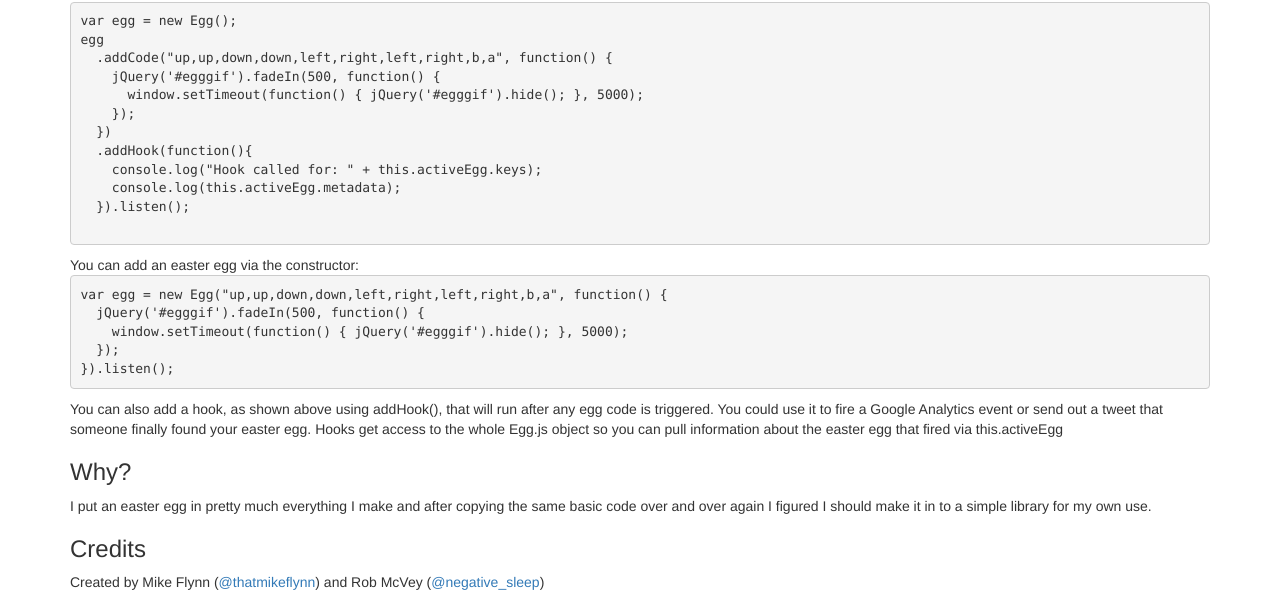
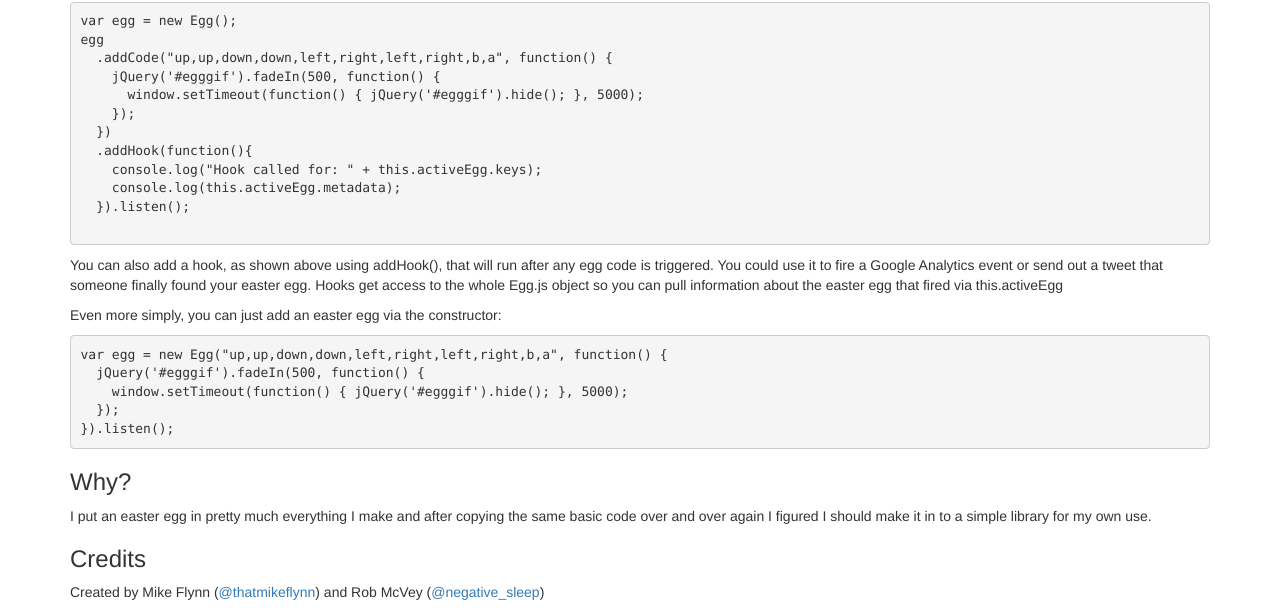
Before and after one commit to mikeflynn/egg.js, a plain HTML site: page index.html in a window 1280 px wide. Shown: the part 304-916 px from the top of the page. Drawn offline with nearby package versions, Linux system fonts and the light colour scheme.

Commit message:
Restructured text a bit.

```diff
--- a/index.html
+++ b/index.html
@@ -49,14 +49,16 @@ egg
     console.log(this.activeEgg.metadata);
   }).listen();
     </pre>
-    You can add an easter egg via the constructor:
+    <p>You can also add a hook, as shown above using addHook(), that will run after any egg code is triggered. You could use it to fire a Google Analytics event or send out a tweet that someone finally found your easter egg. Hooks get access to the whole Egg.js object so you can pull information about the easter egg that fired via this.activeEgg</p>
+
+    <p>Even more simply, you can just add an easter egg via the constructor:</p>
     <pre>
 var egg = new Egg("up,up,down,down,left,right,left,right,b,a", function() {
   jQuery('#egggif').fadeIn(500, function() {
     window.setTimeout(function() { jQuery('#egggif').hide(); }, 5000);
   });
 }).listen();</pre>
-    <p>You can also add a hook, as shown above using addHook(), that will run after any egg code is triggered. You could use it to fire a Google Analytics event or send out a tweet that someone finally found your easter egg. Hooks get access to the whole Egg.js object so you can pull information about the easter egg that fired via this.activeEgg</p>
+
     <h3>Why?</h3>
     <p>I put an easter egg in pretty much everything I make and after copying the same basic code over and over again I figured I should make it in to a simple library for my own use.</p>
     <h3>Credits</h3>
```
